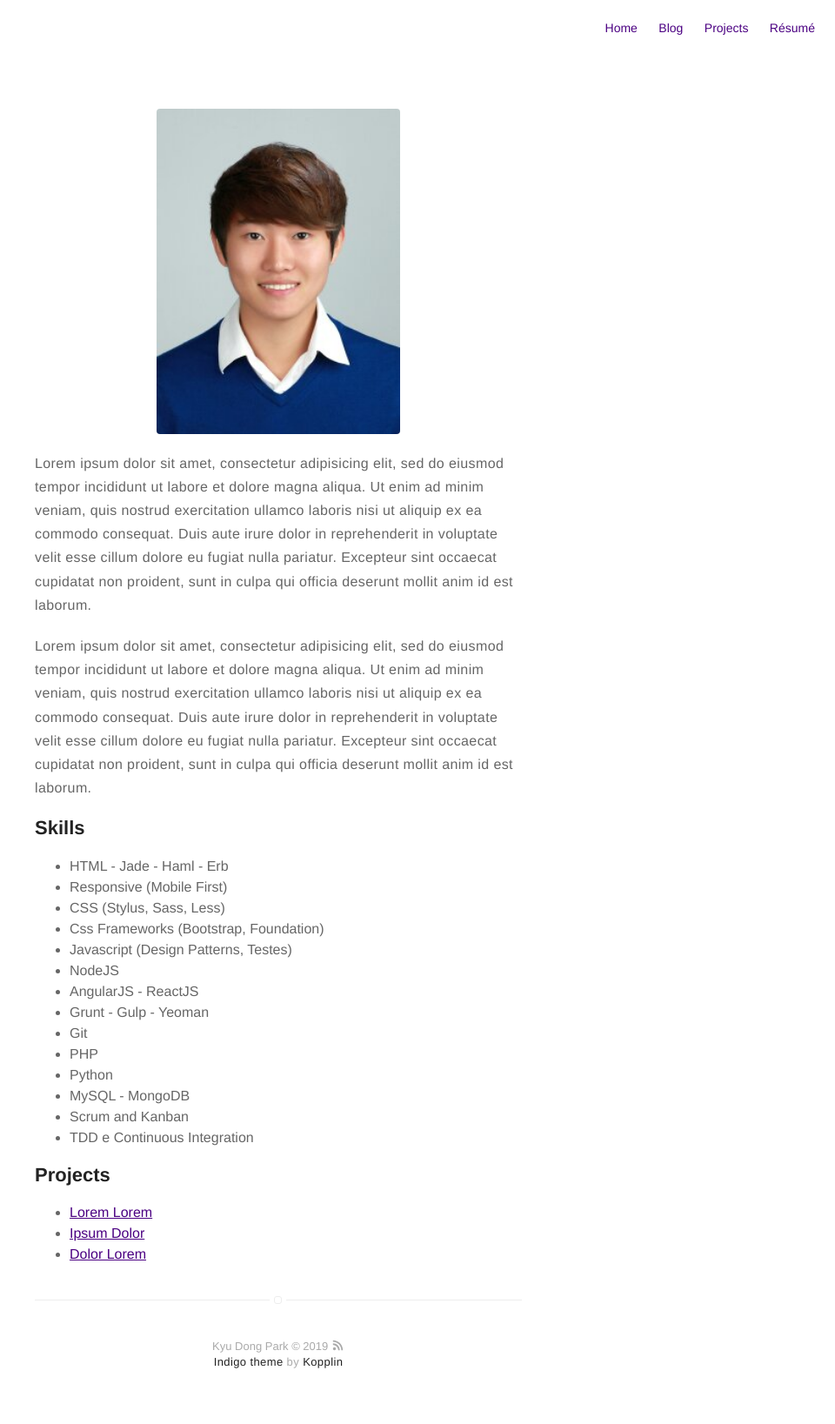
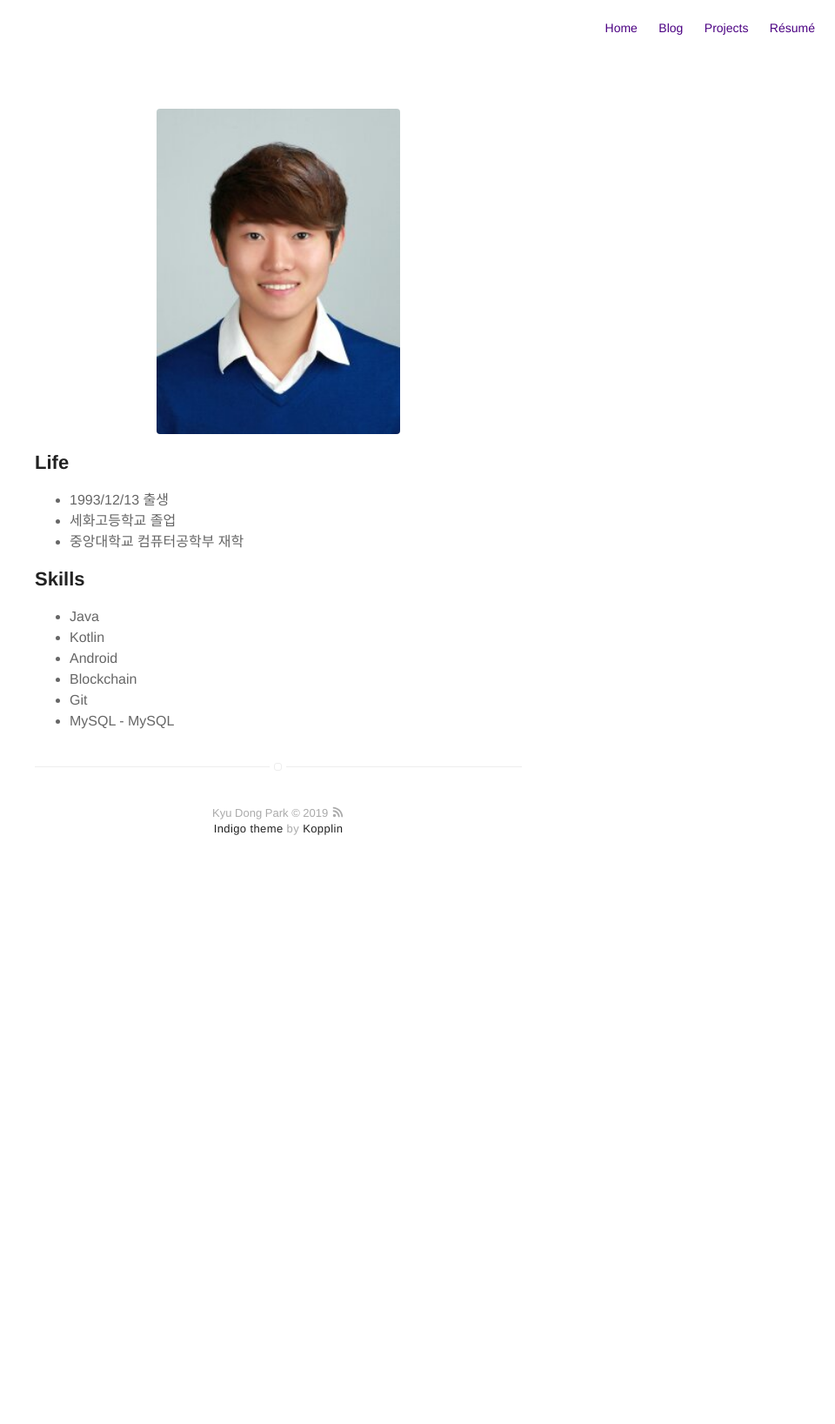
Before and after one commit to Kyudong3/Kyudong3.github.io, a Jekyll site: the page built from about.md, in a window 1280 px wide. Shown: the whole page at 87% size, without its empty margins (320-1280 px from the left). Built offline with Jekyll 4.4.1, drawn with Linux system fonts in a browser that asks for light colours; after the commit the page ends 1025 px from its top, so only the background shows below that.

Commit message:
Update about.md

```diff
--- a/about.md
+++ b/about.md
@@ -4,43 +4,21 @@ layout: page
 ---
 ![Profile Image]({{ site.url }}/{{ site.picture }})
 
-<p>Lorem ipsum dolor sit amet, consectetur adipisicing elit, sed do eiusmod
-tempor incididunt ut labore et dolore magna aliqua. Ut enim ad minim veniam,
-quis nostrud exercitation ullamco laboris nisi ut aliquip ex ea commodo
-consequat. Duis aute irure dolor in reprehenderit in voluptate velit esse
-cillum dolore eu fugiat nulla pariatur. Excepteur sint occaecat cupidatat non
-proident, sunt in culpa qui officia deserunt mollit anim id est laborum.</p>
+<h2>Life</h2>
 
-<p>Lorem ipsum dolor sit amet, consectetur adipisicing elit, sed do eiusmod
-tempor incididunt ut labore et dolore magna aliqua. Ut enim ad minim veniam,
-quis nostrud exercitation ullamco laboris nisi ut aliquip ex ea commodo
-consequat. Duis aute irure dolor in reprehenderit in voluptate velit esse
-cillum dolore eu fugiat nulla pariatur. Excepteur sint occaecat cupidatat non
-proident, sunt in culpa qui officia deserunt mollit anim id est laborum.</p>
+<ul>
+	<li>1993/12/13 출생</li>
+	<li>세화고등학교 졸업</li>
+	<li>중앙대학교 컴퓨터공학부 재학</li>
+</ul>
 
 <h2>Skills</h2>
 
 <ul class="skill-list">
-	<li>HTML - Jade - Haml - Erb</li>
-	<li>Responsive (Mobile First)</li>
-	<li>CSS (Stylus, Sass, Less)</li>
-	<li>Css Frameworks (Bootstrap, Foundation)</li>
-	<li>Javascript (Design Patterns, Testes)</li>
-	<li>NodeJS</li>
-	<li>AngularJS - ReactJS</li>
-	<li>Grunt - Gulp - Yeoman</li>
+	<li>Java</li>
+	<li>Kotlin</li>
+	<li>Android</li>
+	<li>Blockchain</li>
 	<li>Git</li>
-	<li>PHP</li>
-	<li>Python</li>
-	<li>MySQL - MongoDB</li>
-	<li>Scrum and Kanban</li>
-	<li>TDD e Continuous Integration</li>
+	<li>MySQL - MySQL</li>
 </ul>
-
-<h2>Projects</h2>
-
-<ul>
-	<li><a href="https://github.com/">Lorem Lorem</a></li>
-	<li><a href="https://github.com/">Ipsum Dolor</a></li>
-	<li><a href="https://github.com/">Dolor Lorem</a></li>
-</ul>
```
